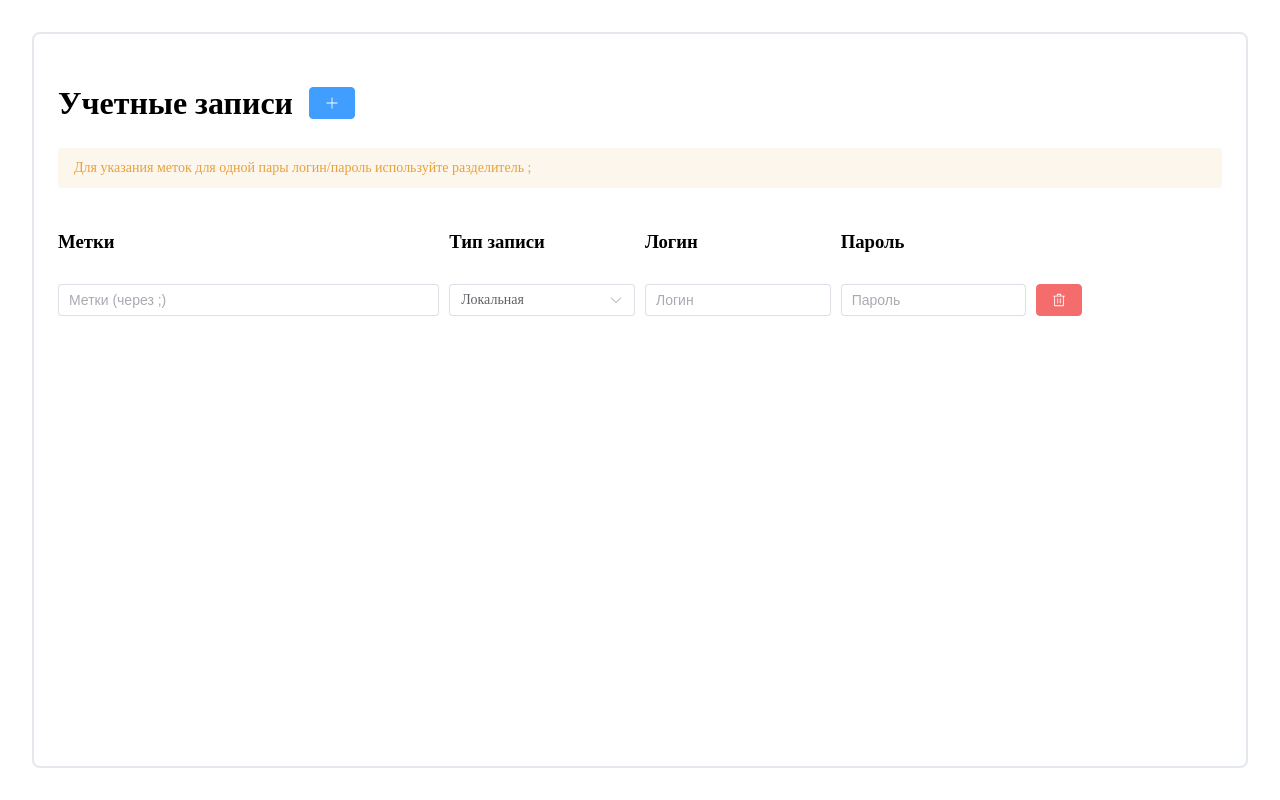
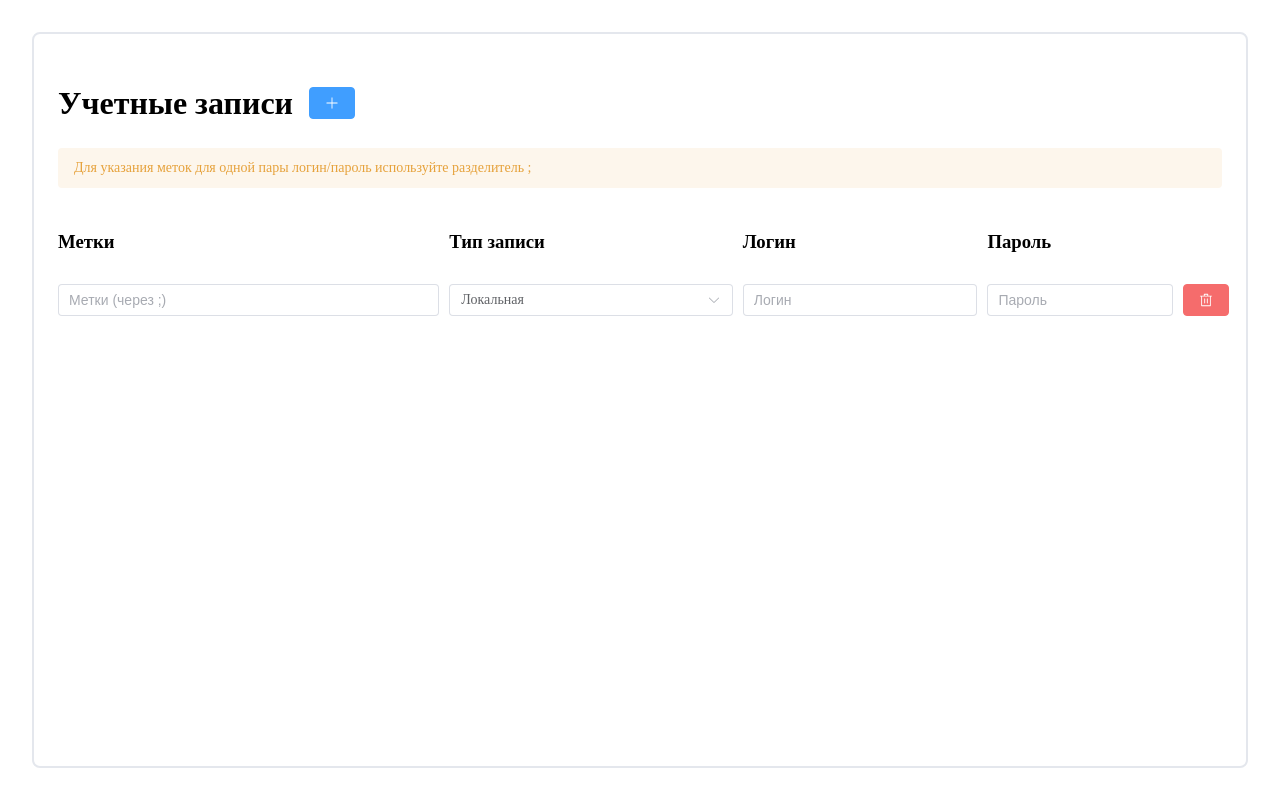
Before and after one commit to AlanRow/accounts-manager, a Vue app: page / in a window 1280 px wide. Both pictures are taken after a click on the button 332 px from the left and 103 px from the top of the page. Built offline with nearby package versions, Linux system fonts and the light colour scheme; the HTML template or start-up script is replaced by a standard one.

Commit message:
fix: align columns

```diff
--- a/src/components/AccountRow.vue
+++ b/src/components/AccountRow.vue
@@ -11,16 +11,16 @@ defineProps<{
     <ElCol :span="8">
       <slot name="marks"></slot>
     </ElCol>
-    <ElCol :span="4">
+    <ElCol :span="6">
       <slot name="type"></slot>
     </ElCol>
-    <ElCol :span="hasPassword ? 4 : 8">
+    <ElCol :span="hasPassword ? 5 : 9">
       <slot name="login"></slot>
     </ElCol>
     <ElCol v-if="hasPassword" :span="4">
       <slot name="password"></slot>
     </ElCol>
-    <ElCol :span="4">
+    <ElCol :span="1">
       <slot name="actions"></slot>
     </ElCol>
   </ElRow>
```
